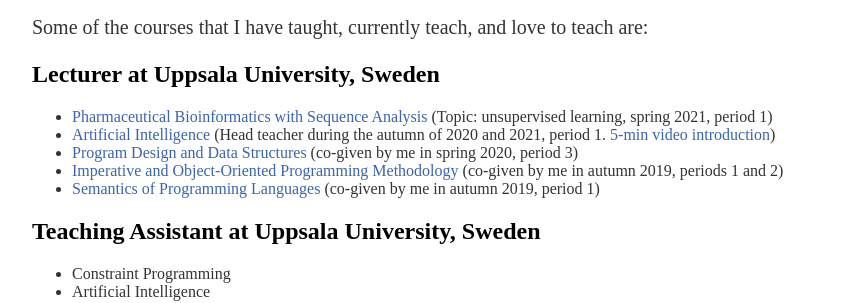
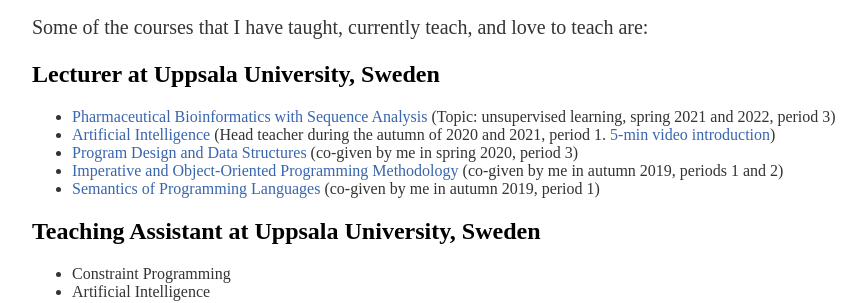
Before and after one commit to andreina-francisco/andreina-francisco.github.io, a Jekyll site: the page built from teaching/index.html, in a window 1280 px wide. Shown: the part 184-487 px from the top of the page, without its empty margins (160-1026 px from the left). Built offline with Jekyll 4.4.1, drawn with Linux system fonts in a browser that asks for light colours; nearby versions of some CDN libraries; a style sheet for code colours, icons or effects is not loaded.

Commit message:
Updated teaching

```diff
--- a/teaching/index.html
+++ b/teaching/index.html
@@ -11,7 +11,7 @@
   <h2> Lecturer at Uppsala University, Sweden </h2>
   <ul>
     <li><a href="https://uu.se/en/admissions/freestanding-courses/course/?kKod=3FF276&typ=1">Pharmaceutical Bioinformatics with Sequence
-  Analysis</a> (Topic: unsupervised learning, spring 2021, period 1)</li>
+  Analysis</a> (Topic: unsupervised learning, spring 2021 and 2022, period 3)</li>
     <li><a
   href="https://www.uu.se/en/admissions/master/selma/kursplan/?kKod=1DL340">Artificial
   Intelligence</a> (Head teacher during the autumn of 2020 and 2021,
```
